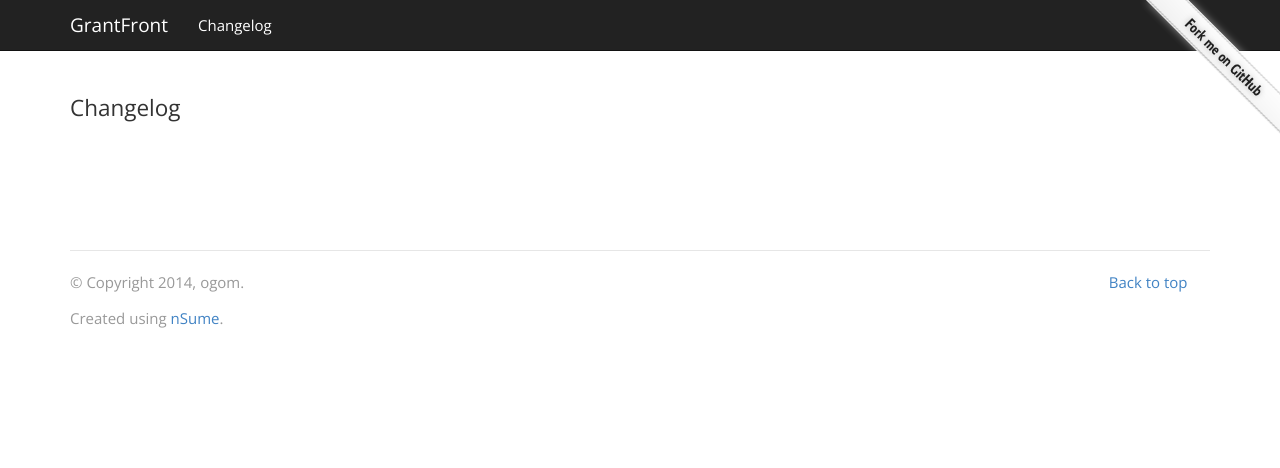
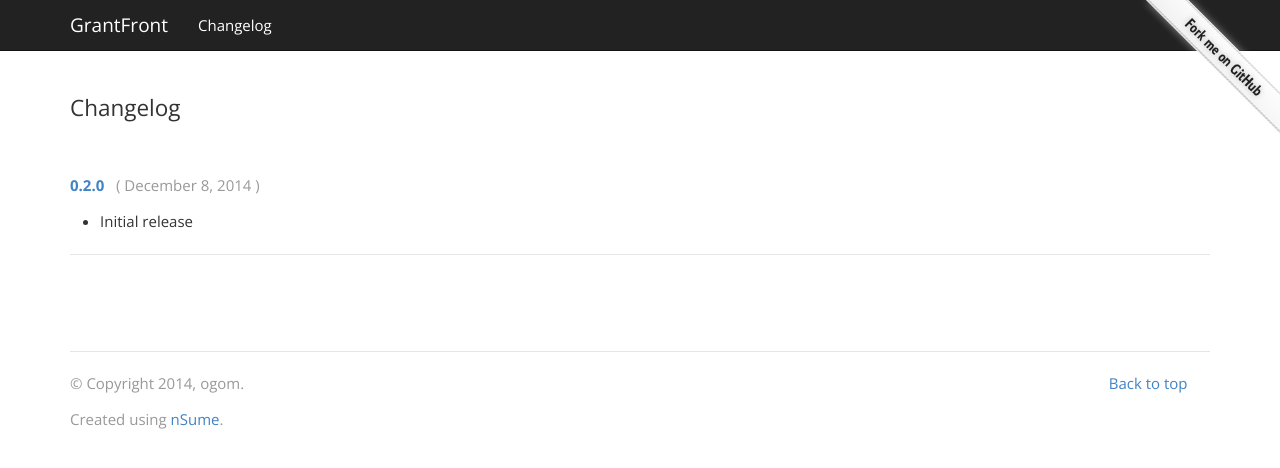
Before and after one commit to ogom/grant-front, a Jekyll site: the page built from changelog/index.html, in a window 1280 px wide. Shown: the top 468 px of the page. Built offline with Jekyll 4.4.1, drawn with Linux system fonts in a browser that asks for light colours.

Commit message:
Initial release

```diff
--- /dev/null
+++ b/_posts/2014-12-08-0.2.0.md
@@ -0,0 +1,6 @@
+---
+layout: post
+title:  0.2.0
+---
+
+* Initial release
```
Also changed, not shown: index.md (+3 -1 lines).
